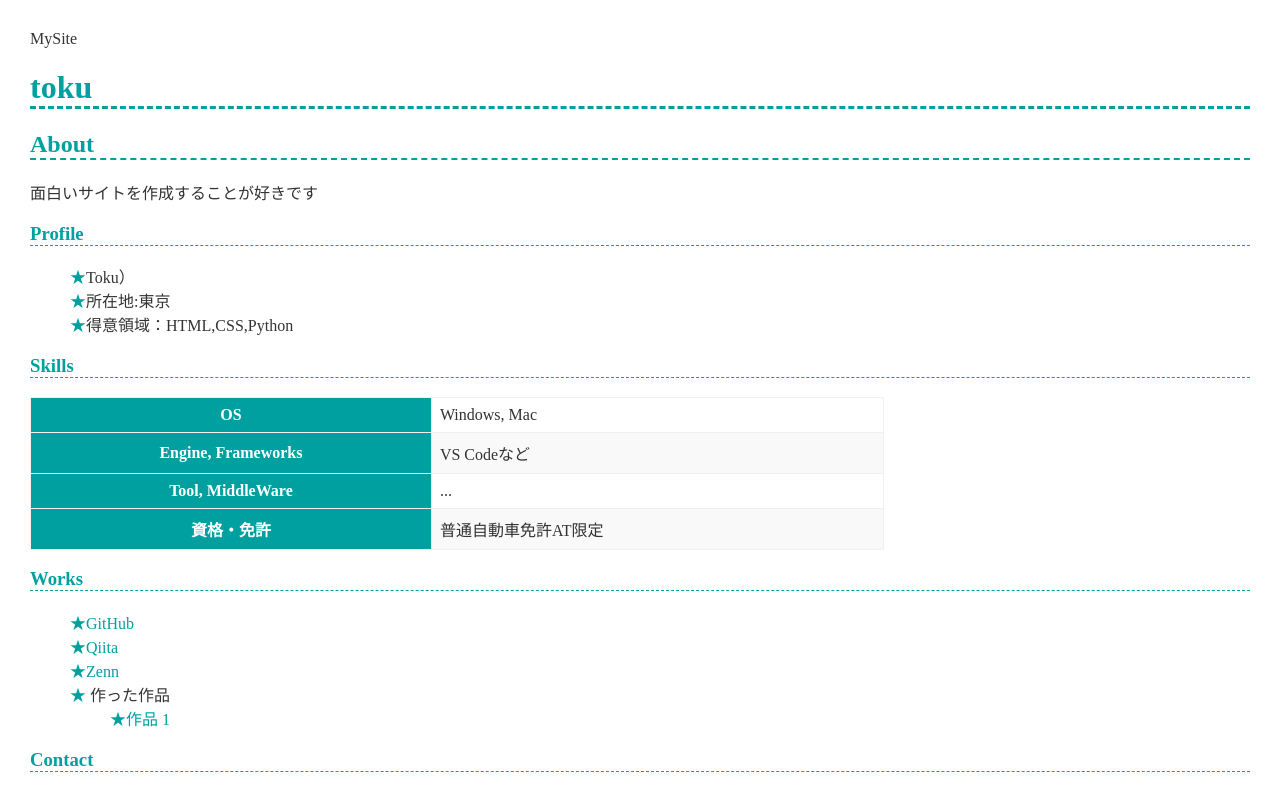
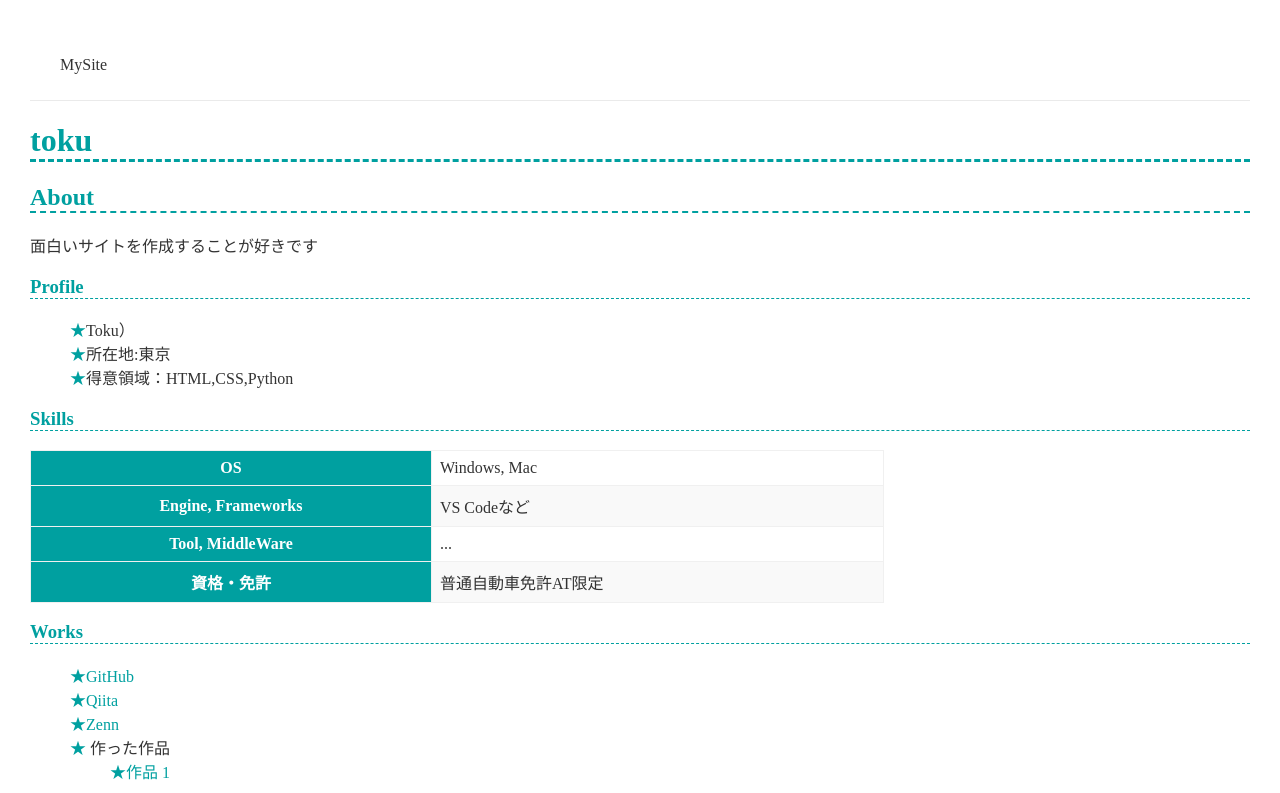
Before and after one commit to toku0716/tokuwebdev, a plain HTML site: page index.html in a window 1280 px wide. Shown: the top 793 px of the page. Drawn offline with Linux system fonts and the light colour scheme.

Commit message:
Add header styling to style.css

```diff
--- a/style.css
+++ b/style.css
@@ -1,6 +1,20 @@
 /* --------------------
         全体
 -------------------- */
+header {
+  width: 100%;
+  background-color: #ffffff;
+  border-bottom: 1px solid #eaeaea;
+}
+
+.header-inner {
+  max-width: 1200px;
+  height: 70px;
+  margin: 0 auto;
+  padding: 0 20px;
+  display: flex;
+  align-items: center;
+}
 
 :root {
   --theme-color: #00a0a0;
```
